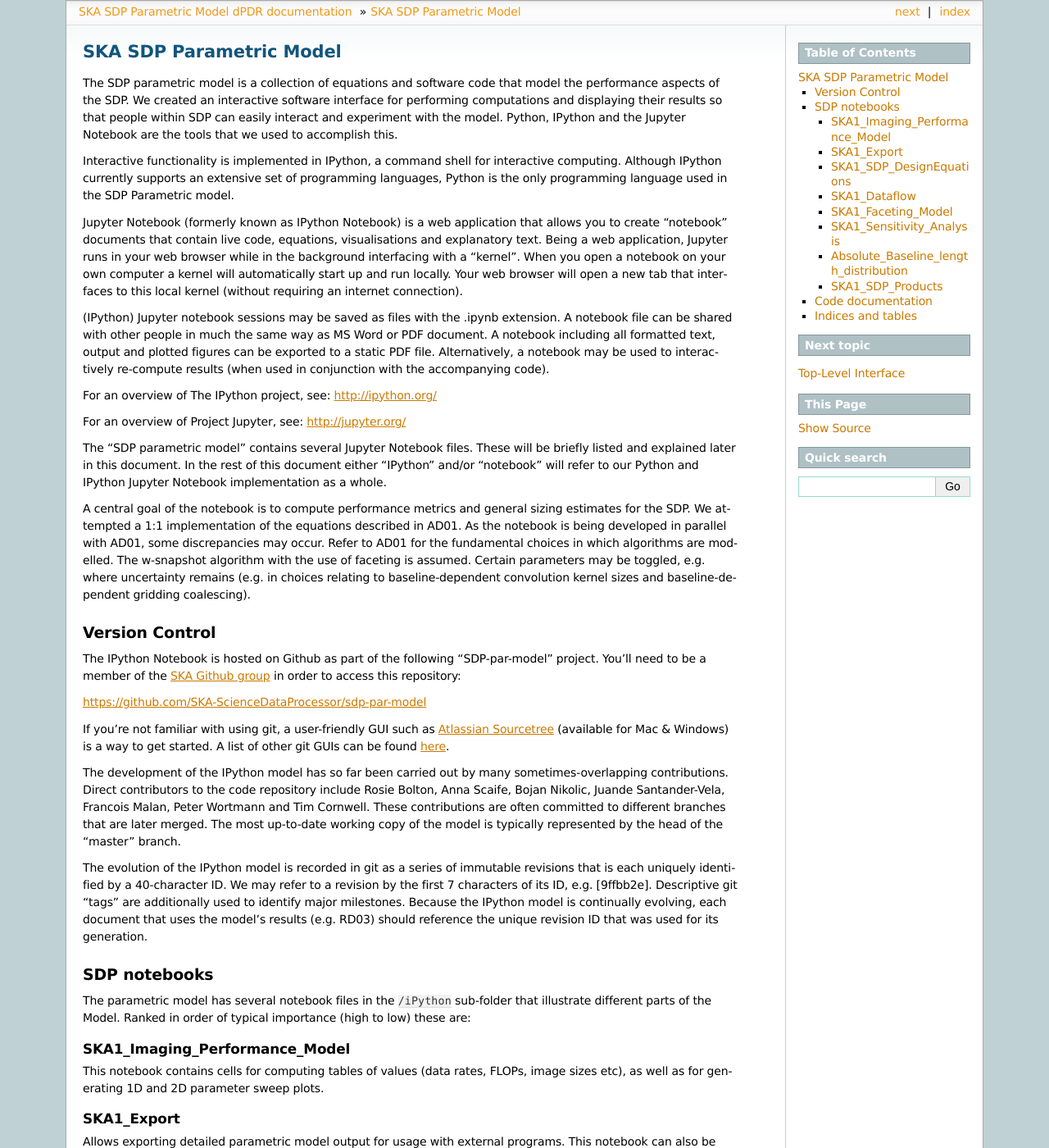
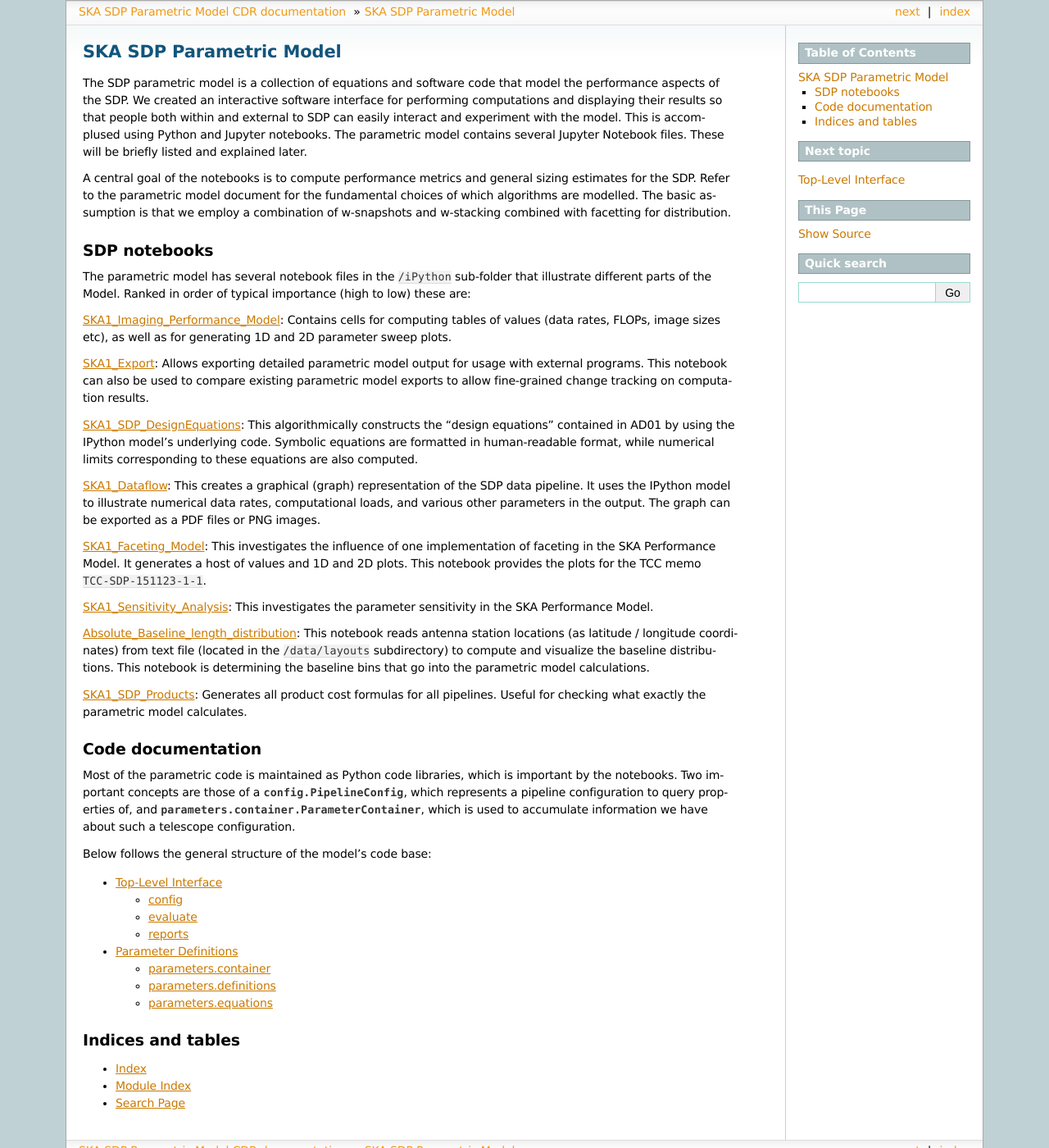
Before and after one commit to top-sim/sdp-par-model, a Sphinx documentation site: the page built from docs/index.rst, in a window 1280 px wide and 1400 px high. Shown: the whole window at 82% size. Built offline with Sphinx 7.4.7, drawn with Linux system fonts in a browser that asks for light colours; some of the changed text lies outside the part shown.

Commit message:
Update top-level documentation
Most of the text copied from the PM's user guide document doesn't
really make sense as documentation. Idea is to make this the
jumping-off point to the notebooks - will likely need to work on
things quite a bit further, but this should be a start.

This especially attempts to set up GitLab CI to integrate Sphinx and
iPython documentation appropriately (as well as coverage, while we're
at it).

```diff
--- a/docs/conf.py
+++ b/docs/conf.py
@@ -51,17 +51,17 @@
 
 # General information about the project.
 project = 'SKA SDP Parametric Model'
-copyright = '2017, Rosie Bolton, Francois Malan, Bojan Nikolic, Andreas Wicenec, Peter Wortmann'
-author = 'Rosie Bolton, Francois Malan, Bojan Nikolic, Andreas Wicenec, Peter Wortmann'
+copyright = '2019, Mark Ashdown, Rosie Bolton, Francois Malan, Bojan Nikolic, Andreas Wicenec, Peter Wortmann'
+author = 'Mark Ashdown, Rosie Bolton, Francois Malan, Bojan Nikolic, Andreas Wicenec, Peter Wortmann'
 
 # The version info for the project you're documenting, acts as replacement for
 # |version| and |release|, also used in various other places throughout the
 # built documents.
 #
 # The short X.Y version.
-version = 'dPDR'
+version = 'CDR'
 # The full version, including alpha/beta/rc tags.
-release = 'dPDR'
+release = 'CDR'
 
 # The language for content autogenerated by Sphinx. Refer to documentation
 # for a list of supported languages.
--- a/docs/index.rst
+++ b/docs/index.rst
@@ -1,7 +1,3 @@
-.. SKA SDP Parametric Model documentation master file, created by
-   sphinx-quickstart on Mon Jan 23 13:58:45 2017.
-   You can adapt this file completely to your liking, but it should at least
-   contain the root `toctree` directive.
 
 .. py:currentmodule:: sdp_par_model
 
@@ -11,84 +7,17 @@
 The SDP parametric model is a collection of equations and software
 code that model the performance aspects of the SDP. We created an
 interactive software interface for performing computations and
-displaying their results so that people within SDP can easily interact
-and experiment with the model. Python, IPython and the Jupyter
-Notebook are the tools that we used to accomplish this.
+displaying their results so that people both within and external to
+SDP can easily interact and experiment with the model. This is
+accomplused using Python and Jupyter notebooks.  The parametric model
+contains several Jupyter Notebook files. These will be briefly listed
+and explained later.
 
-Interactive functionality is implemented in IPython, a command shell
-for interactive computing. Although IPython currently supports an
-extensive set of programming languages, Python is the only programming
-language used in the SDP Parametric model.
-
-Jupyter Notebook (formerly known as IPython Notebook) is a web
-application that allows you to create “notebook” documents that
-contain live code, equations, visualisations and explanatory
-text. Being a web application, Jupyter runs in your web browser while
-in the background interfacing with a “kernel”. When you open a
-notebook on your own computer a kernel will automatically start up and
-run locally. Your web browser will open a new tab that interfaces to
-this local kernel (without requiring an internet connection).
-
-(IPython) Jupyter notebook sessions may be saved as files with the
-.ipynb extension. A notebook file can be shared with other people in
-much the same way as MS Word or PDF document. A notebook including all
-formatted text, output and plotted figures can be exported to a static
-PDF file. Alternatively, a notebook may be used to interactively
-re-compute results (when used in conjunction with the accompanying
-code).
-
-For an overview of The IPython project, see: http://ipython.org/
-
-For an overview of Project Jupyter, see: http://jupyter.org/
-
-The “SDP parametric model” contains several Jupyter Notebook
-files. These will be briefly listed and explained later in this
-document. In the rest of this document either “IPython” and/or
-“notebook” will refer to our Python and IPython Jupyter Notebook
-implementation as a whole.
-
-A central goal of the notebook is to compute performance metrics and
-general sizing estimates for the SDP. We attempted a 1:1
-implementation of the equations described in AD01. As the notebook is
-being developed in parallel with AD01, some discrepancies may
-occur. Refer to AD01 for the fundamental choices in which algorithms
-are modelled. The w-snapshot algorithm with the use of faceting is
-assumed. Certain parameters may be toggled, e.g. where uncertainty
-remains (e.g. in choices relating to baseline-dependent convolution
-kernel sizes and baseline-dependent gridding coalescing).
-
-Version Control
-===============
-
-The IPython Notebook is hosted on Github as part of the following
-“SDP-par-model” project. You’ll need to be a member of the `SKA Github
-group <https://confluence.ska-sdp.org/display/SP/GitHub>`_ in order to
-access this repository:
-
-https://github.com/SKA-ScienceDataProcessor/sdp-par-model
-
-If you’re not familiar with using git, a user-friendly GUI such as
-`Atlassian Sourcetree
-<https://www.atlassian.com/software/sourcetree/overview>`_ (available
-for Mac & Windows) is a way to get started. A list of other git GUIs
-can be found `here <http://git-scm.com/download/gui/linux>`_.
-
-The development of the IPython model has so far been carried out by
-many sometimes-overlapping contributions. Direct contributors to the
-code repository include Rosie Bolton, Anna Scaife, Bojan Nikolic,
-Juande Santander-Vela, Francois Malan, Peter Wortmann and Tim
-Cornwell. These contributions are often committed to different
-branches that are later merged. The most up-to-date working copy of
-the model is typically represented by the head of the “master” branch.
-
-The evolution of the IPython model is recorded in git as a series of
-immutable revisions that is each uniquely identified by a
-40-character ID. We may refer to a revision by the first 7 characters
-of its ID, e.g. [9ffbb2e]. Descriptive git “tags” are additionally
-used to identify major milestones. Because the IPython model is
-continually evolving, each document that uses the model’s results
-(e.g. RD03) should reference the unique revision ID that was used for
-its generation.
+A central goal of the notebooks is to compute performance metrics and
+general sizing estimates for the SDP. Refer to the parametric model
+document for the fundamental choices of which algorithms are
+modelled. The basic assumption is that we employ a combination of
+w-snapshots and w-stacking combined with facetting for distribution.
 
 SDP notebooks
 =============
@@ -97,95 +26,74 @@
 sub-folder that illustrate different parts of the Model. Ranked in
 order of typical importance (high to low) these are:
 
-SKA1_Imaging_Performance_Model
-------------------------------
-
-This notebook contains cells for computing tables of values (data
+`SKA1_Imaging_Performance_Model
+<iPython/SKA1_Imaging_Performance_Model.html>`_:
+Contains cells for computing tables of values (data
 rates, FLOPs, image sizes etc), as well as for generating 1D and 2D
 parameter sweep plots.
 
-SKA1_Export
------------
-
+`SKA1_Export
+<iPython/SKA1_Export.html>`_:
 Allows exporting detailed parametric model output for usage with
 external programs. This notebook can also be used to compare existing
 parametric model exports to allow fine-grained change tracking on
 computation results.
 
-SKA1_SDP_DesignEquations
-------------------------
-
+`SKA1_SDP_DesignEquations
+<iPython/SKA1_SDP_DesignEquations.html>`_:
 This algorithmically constructs the “design equations” contained in
 AD01 by using the IPython model’s underlying code. Symbolic equations
 are formatted in human-readable format, while numerical limits
 corresponding to these equations are also computed.
 
-SKA1_Dataflow
--------------
-
+`SKA1_Dataflow
+<iPython/SKA1_Dataflow.html>`_:
 This creates a graphical (graph) representation of the SDP data
 pipeline. It uses the IPython model to illustrate numerical data
 rates, computational loads, and various other parameters in the
 output. The graph can be exported as a PDF files or PNG images.
 
-SKA1_Faceting_Model
-------------------------------
-
+`SKA1_Faceting_Model
+<iPython/SKA1_Faceting_Model.html>`_:
 This investigates the influence of one implementation of faceting in
 the SKA Performance Model. It generates a host of values and 1D and 2D
 plots. This notebook provides the plots for the TCC memo
 ``TCC-SDP-151123-1-1``.
 
-SKA1_Sensitivity_Analysis
-------------------------------
-
+`SKA1_Sensitivity_Analysis
+<iPython/SKA1_Sensitivity_Analysis.html>`_:
 This investigates the parameter sensitivity in the SKA Performance
 Model.
 
-Absolute_Baseline_length_distribution
--------------------------------------
-
+`Absolute_Baseline_length_distribution
+<iPython/Absolute_Baseline_length_distribution.html>`_:
 This notebook reads antenna station locations (as latitude / longitude
 coordinates) from text file (located in the ``/data/layouts``
 subdirectory) to compute and visualize the baseline
 distributions. This notebook is determining the baseline bins that go
 into the parametric model calculations.
 
-SKA1_SDP_Products
--------------------------------------
-
+`SKA1_SDP_Products
+<iPython/SKA1_SDP_Products.html>`_:
 Generates all product cost formulas for all pipelines. Useful for
 checking what exactly the parametric model calculates.
 
 Code documentation
 ==================
 
-Python code can be executed directly in a notebook and is indeed
-entered and executed directly in some of the notebooks listed in the
-previous section. It is, however, best practice to keep the bulk of
-the code separate from the notebooks themselves. This practice
-facilitates easier code writing, better integration with integrated
-development environments (such as PyCharm), better coding practice,
-easier source control, and more advanced features (such as unit
-testing).
-
-Code that is maintained in proper Python code libraries (with .py
-extension) can be imported into a notebook using standard Python
-syntax. This is typically done in the first code block of a notebook
-file. Two important concepts are those of a
-:class:`.config.PipelineConfig`, which represents a pipeline
+Most of the parametric code is maintained as Python code libraries,
+which is important by the notebooks. Two important concepts are those
+of a :class:`.config.PipelineConfig`, which represents a pipeline
 configuration to query properties of, and
 :class:`.parameters.container.ParameterContainer`, which is used to
 accumulate information we have about such a telescope configuration.
 
-Below follows the general structure of the IPython Model’s code base,
-ranked in order of decreasing importance:
+Below follows the general structure of the model's code base:
 
 .. toctree::
    toplevel
    parameters
    :maxdepth: 2
-
 
 Indices and tables
 ==================
```
Also changed, not shown: .gitlab-ci.yml.
